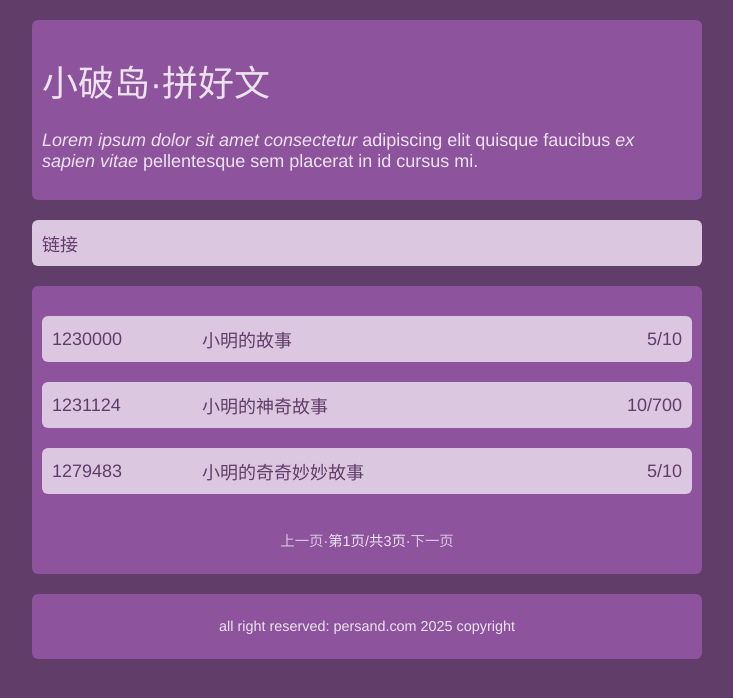
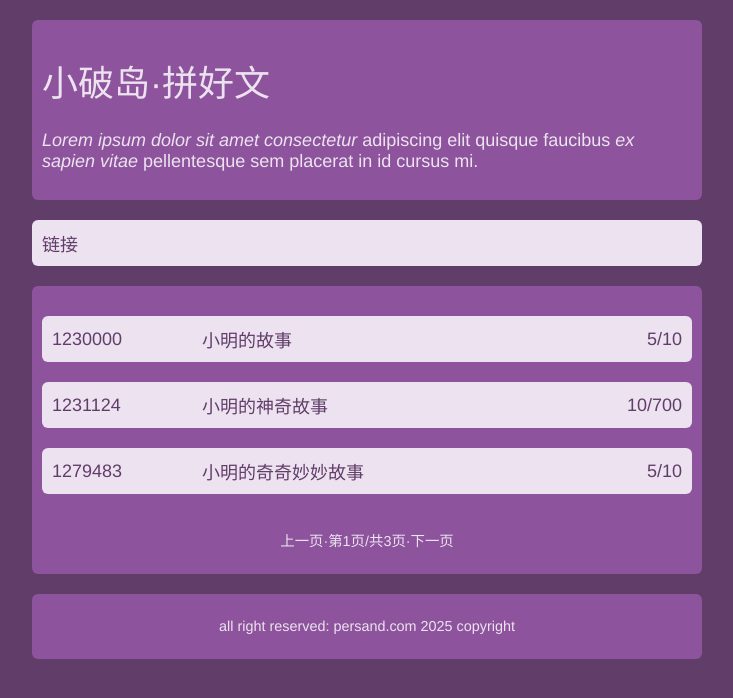
Before and after one commit to pleasant666/pinhaowen, a Vue app: page / in a window 1280 px wide. Shown: the top 698 px of the page, without its empty margins (273-1006 px from the left). Built offline with nearby package versions, Linux system fonts and the light colour scheme; a web font is replaced by a local one.

Commit message:
unify the colors
yep
why did i use #dcc7e0

```diff
--- a/src/assets/main.css
+++ b/src/assets/main.css
@@ -2,7 +2,7 @@
 
 :root {
   --bg: #8d549d;
-  --t: #dcc7e0
+  --t: #ede3f0
 }
 
 @media screen and (min-width: 690px) {
--- a/src/views/Lobby.vue
+++ b/src/views/Lobby.vue
@@ -16,9 +16,9 @@
       <div class="number-of-ppl">5/10</div>
     </div>
     <div class="page-choice">
-      <a id="to-left" href="#">上一页</a>
-      <p>·第1页/共3页·</p>
-      <a id="to-right" href="#">下一页</a>
+      <a id="to-left" href="#">上一页·</a>
+      <p>第1页/共3页</p>
+      <a id="to-right" href="#">·下一页</a>
     </div>
   </div>
 </template>
```
